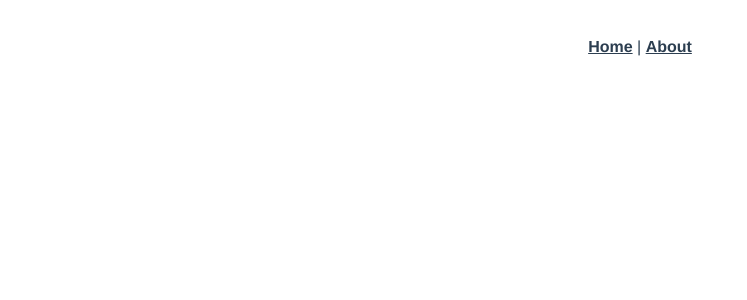
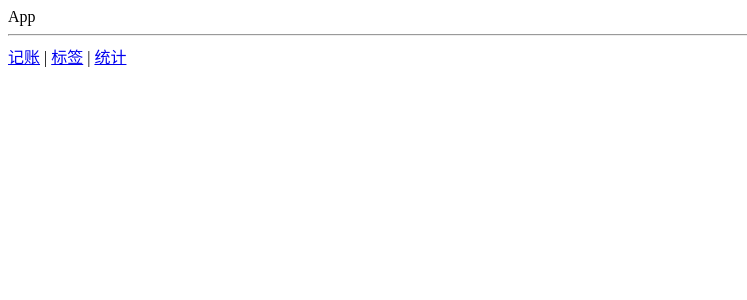
Before and after one commit to ElvinsYan/iTally-Vue, a Vue app: page /#/money in a window 1280 px wide. Shown: the top 300 px of the page, without its empty margins (0-747 px from the left). Built offline with nearby package versions, Linux system fonts and the light colour scheme.

Commit message:
创建三个页面

```diff
--- a/src/App.vue
+++ b/src/App.vue
@@ -1,14 +1,17 @@
 <template>
-  <div id="app">
-    <div id="nav">
-      <router-link to="/">Home</router-link> |
-      <router-link to="/about">About</router-link>
-    </div>
-    <router-view/>
+  <div>
+    App
+    <hr/>
+    <router-link to="/money">记账</router-link>
+    |
+    <router-link to="/label">标签</router-link>
+    |
+    <router-link to="statistics">统计</router-link>
   </div>
 </template>
 
 <style lang="scss">
+
 #app {
   font-family: Avenir, Helvetica, Arial, sans-serif;
   -webkit-font-smoothing: antialiased;
--- a/src/router/index.ts
+++ b/src/router/index.ts
@@ -1,27 +1,32 @@
-import Vue from 'vue'
-import VueRouter, { RouteConfig } from 'vue-router'
-import Home from '../views/Home.vue'
+import Vue from 'vue';
+import VueRouter, {RouteConfig} from 'vue-router';
+import Money from '@/views/Money.vue';
+import Labels from '@/views/Labels.vue';
+import Statistics from '@/views/Statistics.vue';
 
-Vue.use(VueRouter)
+Vue.use(VueRouter);
 
 const routes: Array<RouteConfig> = [
   {
     path: '/',
-    name: 'Home',
-    component: Home
+    redirect: '/money'
   },
   {
-    path: '/about',
-    name: 'About',
-    // route level code-splitting
-    // this generates a separate chunk (about.[hash].js) for this route
-    // which is lazy-loaded when the route is visited.
-    component: () => import(/* webpackChunkName: "about" */ '../views/About.vue')
+    path: '/money',
+    component: Money
+  },
+  {
+    path: 'labels',
+    component: Labels
+  },
+  {
+    path: 'statistics',
+    component: Statistics
   }
-]
+];
 
 const router = new VueRouter({
   routes
-})
+});
 
-export default router
+export default router;
--- /dev/null
+++ b/src/views/Labels.vue
@@ -0,0 +1,13 @@
+<template>
+  <div>Label.vue</div>
+</template>
+
+<script lang="ts">
+export default {
+  name: 'Labels'
+};
+</script>
+
+<style lang="scss" scoped>
+
+</style>
--- /dev/null
+++ b/src/views/Money.vue
@@ -0,0 +1,13 @@
+<template>
+  <div>Money.vue</div>
+</template>
+
+<script lang="ts">
+export default {
+  name: 'Money'
+};
+</script>
+
+<style lang="scss" scoped>
+
+</style>
--- /dev/null
+++ b/src/views/Statistics.vue
@@ -0,0 +1,13 @@
+<template>
+  <div>Statistics.vue</div>
+</template>
+
+<script lang="ts">
+export default {
+  name: 'Statistics'
+};
+</script>
+
+<style lang="scss" scoped>
+
+</style>
```
Also changed, not shown: package.json (+27 -27 lines), src/main.ts (+7 -7 lines), 1 other file (tests, documents, lock files or other folders).
